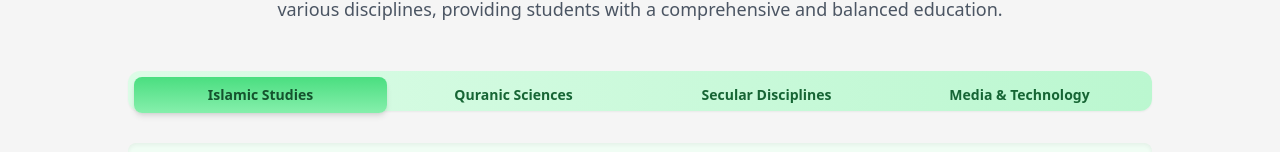
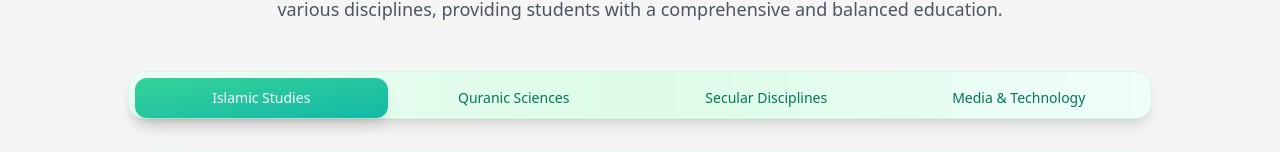
Before and after one commit to salmankavanur/Islamic-Dawa-Academy, a Next.js app: page /faculty in a window 1280 px wide. Shown: the part 489-641 px from the top of the page. Built offline with nearby package versions, Linux system fonts and the light colour scheme.

Commit message:
tabs improved

```diff
--- a/src/components/ui/tabs.tsx
+++ b/src/components/ui/tabs.tsx
@@ -14,7 +14,7 @@ const TabsList = React.forwardRef<
   <TabsPrimitive.List
     ref={ref}
     className={cn(
-      "inline-flex h-10 items-center justify-center rounded-xl bg-gradient-to-r from-green-100 to-green-200 p-1.5 shadow-sm",
+      "inline-flex h-12 items-center justify-center rounded-2xl bg-gradient-to-r from-emerald-50 via-green-100 to-teal-50 p-1.5 shadow-lg border border-emerald-100",
       className
     )}
     {...props}
@@ -29,7 +29,10 @@ const TabsTrigger = React.forwardRef<
   <TabsPrimitive.Trigger
     ref={ref}
     className={cn(
-      "inline-flex items-center justify-center whitespace-nowrap rounded-lg px-4 py-2 text-sm font-semibold text-green-800 ring-offset-green-50 transition-all duration-300 ease-in-out focus-visible:outline-none focus-visible:ring-2 focus-visible:ring-green-400 focus-visible:ring-offset-2 disabled:pointer-events-none disabled:opacity-50 hover:bg-green-300/50 data-[state=active]:bg-gradient-to-t data-[state=active]:from-green-300 data-[state=active]:to-green-400 data-[state=active]:text-green-900 data-[state=active]:shadow-md",
+      "relative inline-flex items-center justify-center whitespace-nowrap rounded-xl px-5 py-2.5 text-sm font-medium text-emerald-700 ring-offset-emerald-50 transition-all duration-300 ease-in-out focus-visible:outline-none focus-visible:ring-2 focus-visible:ring-emerald-400 focus-visible:ring-offset-2 disabled:pointer-events-none disabled:opacity-50",
+      "hover:bg-white/80 hover:text-emerald-800 hover:shadow-md",
+      "data-[state=active]:bg-gradient-to-br data-[state=active]:from-emerald-400 data-[state=active]:to-teal-500 data-[state=active]:text-white data-[state=active]:shadow-lg",
+      "after:absolute after:bottom-0 after:left-1/2 after:h-0.5 after:w-0 after:translate-x-[-50%] after:bg-emerald-500 after:transition-all after:duration-300 after:content-[''] hover:after:w-4/5 data-[state=active]:after:w-0",
       className
     )}
     {...props}
@@ -44,7 +47,8 @@ const TabsContent = React.forwardRef<
   <TabsPrimitive.Content
     ref={ref}
     className={cn(
-      "mt-2 rounded-lg bg-green-50 p-4 shadow-inner ring-offset-green-50 focus-visible:outline-none focus-visible:ring-2 focus-visible:ring-green-400 focus-visible:ring-offset-2",
+      "mt-4 rounded-xl bg-gradient-to-br from-white to-emerald-50 p-6 shadow-lg ring-offset-emerald-50 focus-visible:outline-none focus-visible:ring-2 focus-visible:ring-emerald-400 focus-visible:ring-offset-2 border border-emerald-100/50",
+      "animate-in fade-in-50 slide-in-from-bottom-5 duration-300 ease-in-out",
       className
     )}
     {...props}
```
